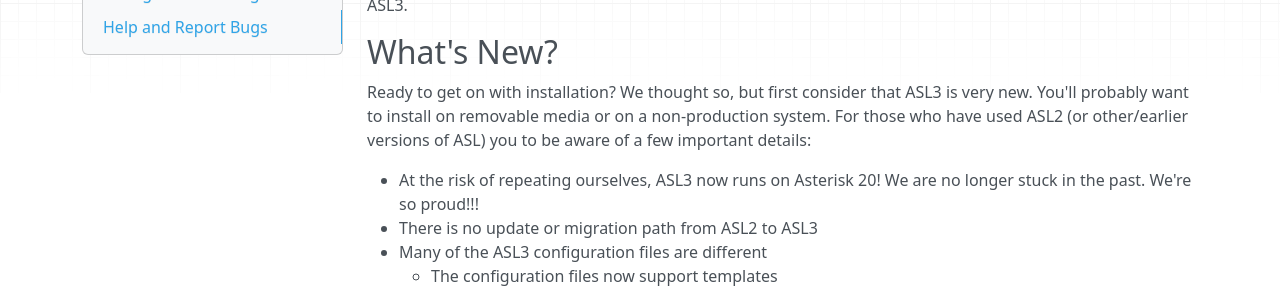
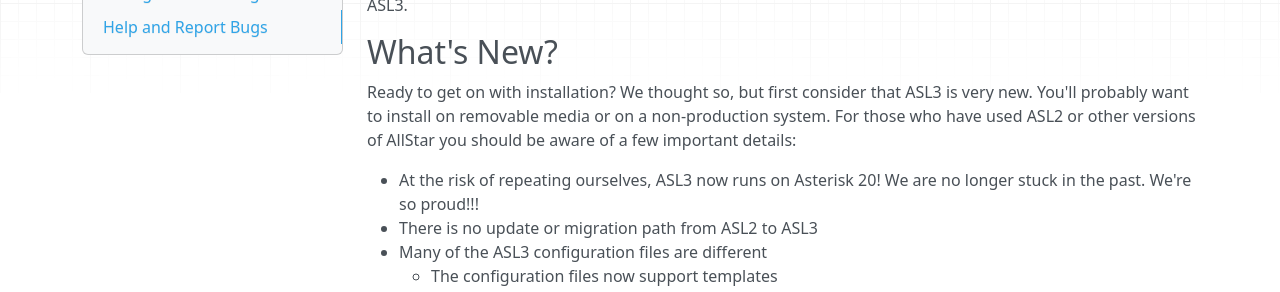
Before and after one commit to AllStarLink/ASL3-Manual, an MkDocs documentation site: the page built from docs/user-guide/index.md, in a window 1280 px wide and 900 px high. Shown: the part 213-505 px from the top of the window. Built offline with MkDocs 1.6.1, drawn with Linux system fonts in a browser that asks for light colours; nearby versions of some CDN libraries.

Commit message:
Minor rewording to user-guide/index.md

```diff
--- a/docs/user-guide/index.md
+++ b/docs/user-guide/index.md
@@ -4,7 +4,7 @@
 
 ## What's New?
 
-Ready to get on with installation? We thought so, but first consider that ASL3 is very new. You'll probably want to install on removable media or on a non-production system. For those who have used ASL2 (or other/earlier versions of ASL) you to be aware of a few important details:
+Ready to get on with installation? We thought so, but first consider that ASL3 is very new. You'll probably want to install on removable media or on a non-production system. For those who have used ASL2 or other versions of AllStar you should be aware of a few important details:
 
 - At the risk of repeating ourselves, ASL3 now runs on Asterisk 20!  We are no longer stuck in the past.  We're so proud!!!
 - There is no update or migration path from ASL2 to ASL3
```
